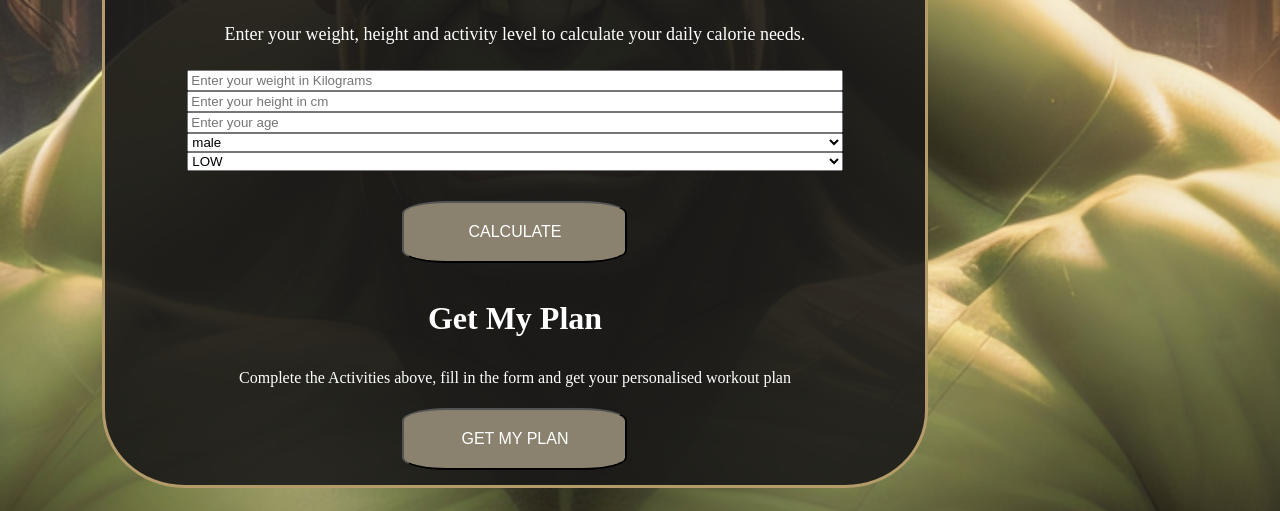
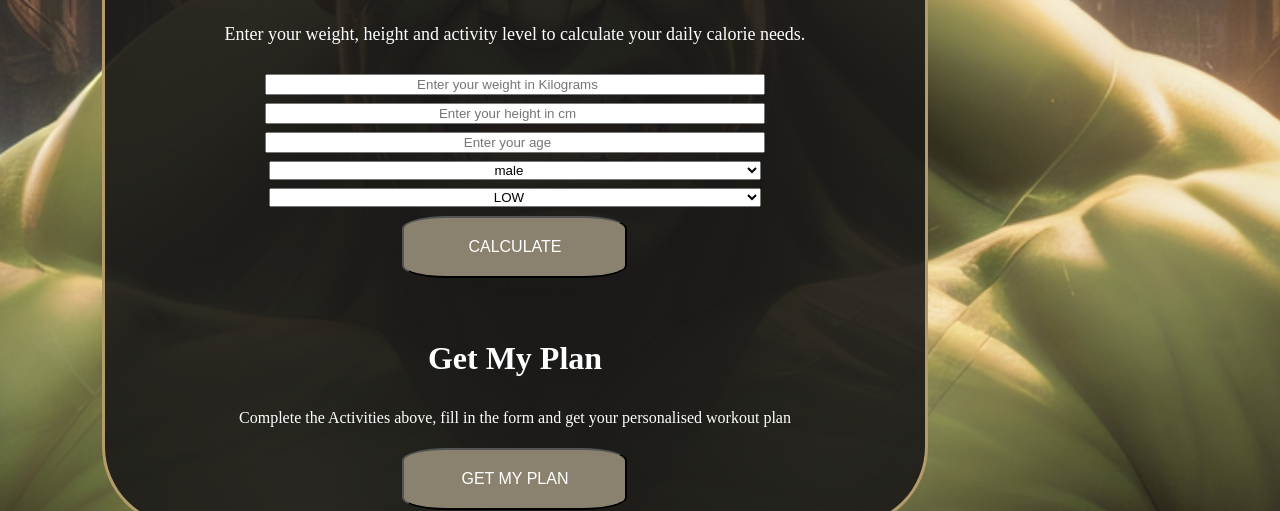
Before and after one commit to ZoltanSzarvas0209/mp2_hulkanasium, a plain HTML site: page index.html in a window 1280 px wide. Shown: the part 589-1100 px from the top of the page. Drawn offline with nearby package versions, Linux system fonts and the light colour scheme.

Commit message:
change html to add form for input fields for validation and implement JavaScript function to handle submit

```diff
--- a/assets/css/style.css
+++ b/assets/css/style.css
@@ -149,9 +149,23 @@ h2 {
 .calorie-input {
   display: flex;
   flex-direction: column;
-  width: 80%;
+  width: 60%;
   height: auto;
-  margin: 3% 10%;
+  margin: 3% 20%;
+}
+
+.calorie-input input {
+  width: 100%;
+  height:auto;
+  margin: 4px;
+  text-align: center;
+}
+
+.calorie-input select {
+  width: 100%;
+  height: auto;
+  margin: 4px;
+  text-align: center;
 }
 
 #calorie-value {
--- a/assets/js/caloriecalculator.js
+++ b/assets/js/caloriecalculator.js
@@ -1,8 +1,22 @@
 
-document.addEventListener("DOMContentLoaded", function() {
+// handleSubmit function to link html validation together with custome calculateCalorie() function
+function handleSubmit(event) {
+    event.preventDefault();
+
+    const form = document.getElementById('calorie-input-form');
+
+    if (form.checkValidity()) {
+        calculateCalorie();
+    } else {
+        form.reportValidity();
+    }
+}
+
+function calculateCalorie() {
+
     const calculateButton = document.getElementById('calculate-btn');
 
-    calculateButton.addEventListener("click", function() {
+    /*calculateButton.addEventListener("click", function() {*/
 
         const gender = document.getElementById('gender').value;
         const weight = parseFloat(document.getElementById('weight-input').value);
@@ -44,6 +58,6 @@ document.addEventListener("DOMContentLoaded", function() {
         var resultDiv = document.getElementById('calorie-result');
         resultDiv.style.display = "block";
 
-    });
+   /* });*/
 
-});
+};
--- a/index.html
+++ b/index.html
@@ -43,10 +43,10 @@
         <div class="calorie-calculator-container" id="calorie-default">
             <h3 class="quiz-header">What're My Nutritional Needs?</h3>
             <p> Enter your weight, height and activity level to calculate your daily calorie needs.</p>
-            <div class="calorie-input">
-                <input id="weight-input" type="number" placeholder="Enter your weight in Kilograms">
-                <input id="height-input" type="number" placeholder="Enter your height in cm">
-                <input id="age-input" type="number" placeholder="Enter your age">
+            <form class="calorie-input center" id="calorie-input-form" onsubmit="return handleSubmit(event)">
+                <input id="weight-input" type="number" placeholder="Enter your weight in Kilograms" required>
+                <input id="height-input" type="number" placeholder="Enter your height in cm" required>
+                <input id="age-input" type="number" placeholder="Enter your age" required>
                 <select id="gender" placeholder="Choose your gender">
                     <option value="male">male</option>
                     <option value="female">female</option>
@@ -56,8 +56,8 @@
                     <option value="moderate">MODERATE</option>
                     <option value="high">HIGH</option>
                 </select>
-            </div>
-            <button class="btn" id="calculate-btn">CALCULATE</button>
+                <button class="btn" id="calculate-btn" type="submit">CALCULATE</button>
+            </form>
         </div>
         <!-- Container to display the result od the calorie calculator -->
         <div class="calorie-result-container hidden" id="calorie-result">
```
